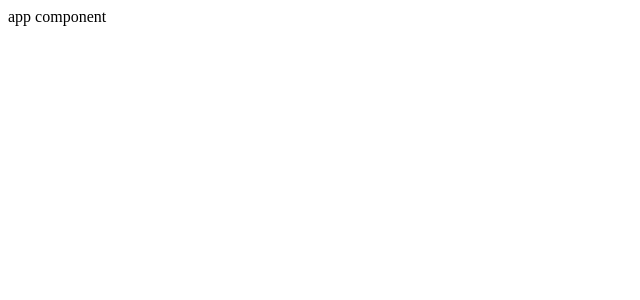
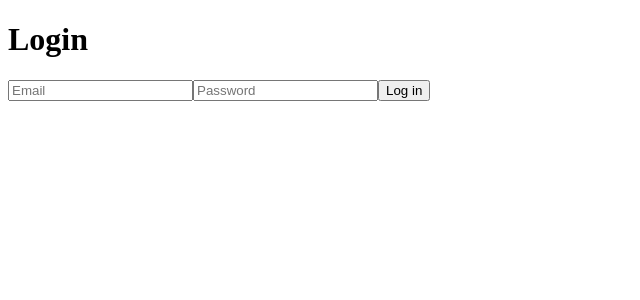
Before and after one commit to CaroBima/frontMicroserviciosAngular, an Angular app: page /login in a window 1280 px wide. Shown: the top 300 px of the page, without its empty margins (0-640 px from the left). Built offline with nearby package versions, Linux system fonts and the light colour scheme.

Commit message:
Comenzando con el formulario de logueo

```diff
--- a/src/app/app.component.html
+++ b/src/app/app.component.html
@@ -1 +1,3 @@
-app component
+<div>
+    <router-outlet></router-outlet>
+</div>
--- a/src/app/app.module.ts
+++ b/src/app/app.module.ts
@@ -6,6 +6,7 @@ import { AppComponent } from './app.component';
 import { LoginComponent } from './login/login.component';
 import { DashboardComponent } from './dashboard/dashboard.component';
 import { RegisterComponent } from './register/register.component';
+import { FormsModule } from '@angular/forms';
 
 @NgModule({
   declarations: [
@@ -16,7 +17,8 @@ import { RegisterComponent } from './register/register.component';
   ],
   imports: [
     BrowserModule,
-    AppRoutingModule
+    AppRoutingModule,
+    FormsModule
   ],
   providers: [],
   bootstrap: [AppComponent]
--- a/src/app/login/login.component.html
+++ b/src/app/login/login.component.html
@@ -1 +1,20 @@
-<p>login works!</p>
+<div class="login">
+    <form class="custom-form" method="post">
+      <h1>Login</h1>
+      <input
+        type="email"
+        [(ngModel)]="email"
+        name="email"
+        placeholder="Email"
+        required="required"
+      />
+      <input
+        type="password"
+        [(ngModel)]="password"
+        name="password"
+        placeholder="Password"
+        required="required"
+      />
+      <button type="submit" (click)="login()">Log in</button>
+    </form>
+  </div>
--- a/src/app/login/login.component.ts
+++ b/src/app/login/login.component.ts
@@ -6,10 +6,17 @@ import { Component, OnInit } from '@angular/core';
   styleUrls: ['./login.component.css']
 })
 export class LoginComponent implements OnInit {
+  email!: string;
+  password!: string;
 
   constructor() { }
 
   ngOnInit(): void {
   }
 
+  login() {
+    console.log(this.email);
+    console.log(this.password);
+  }
+
 }
```
